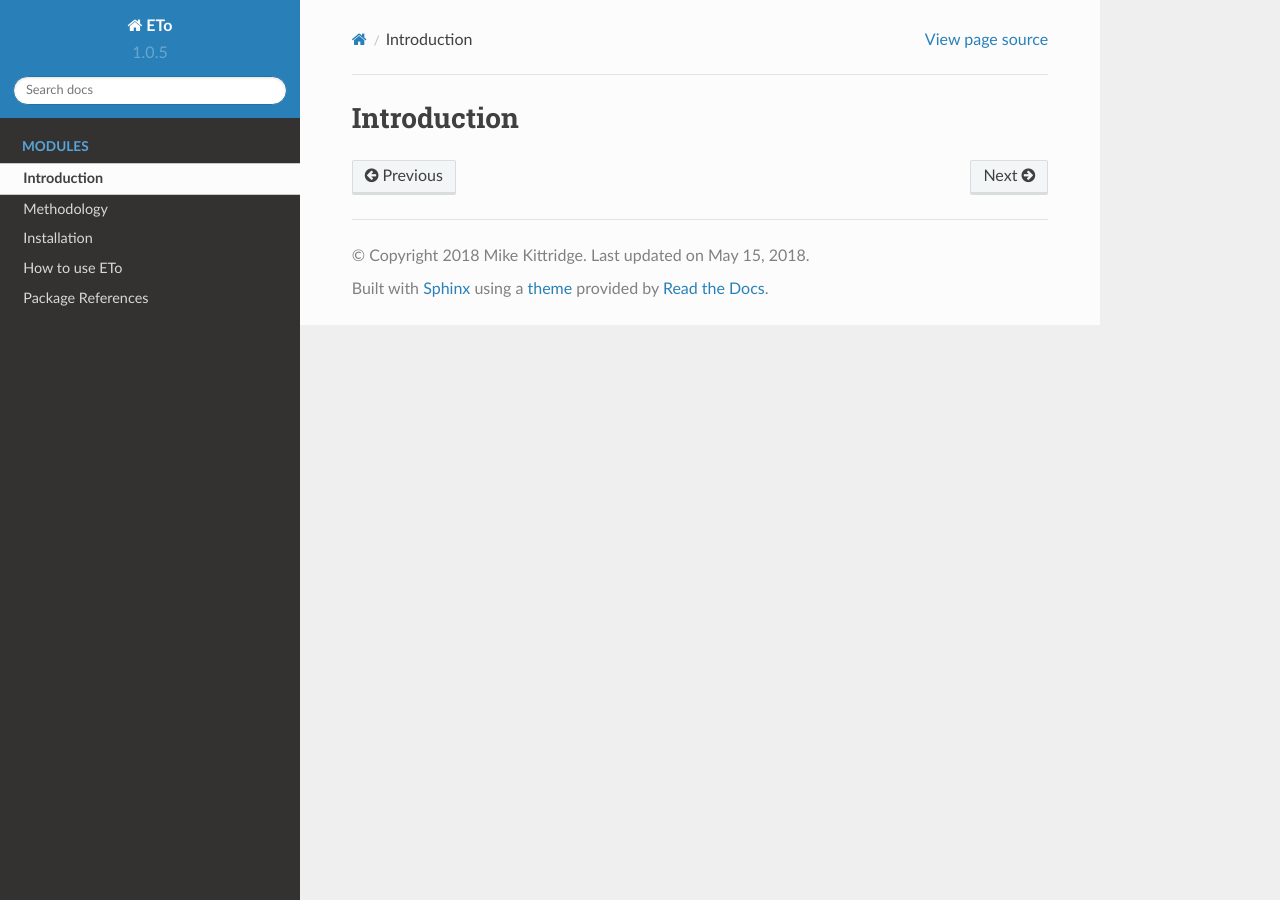
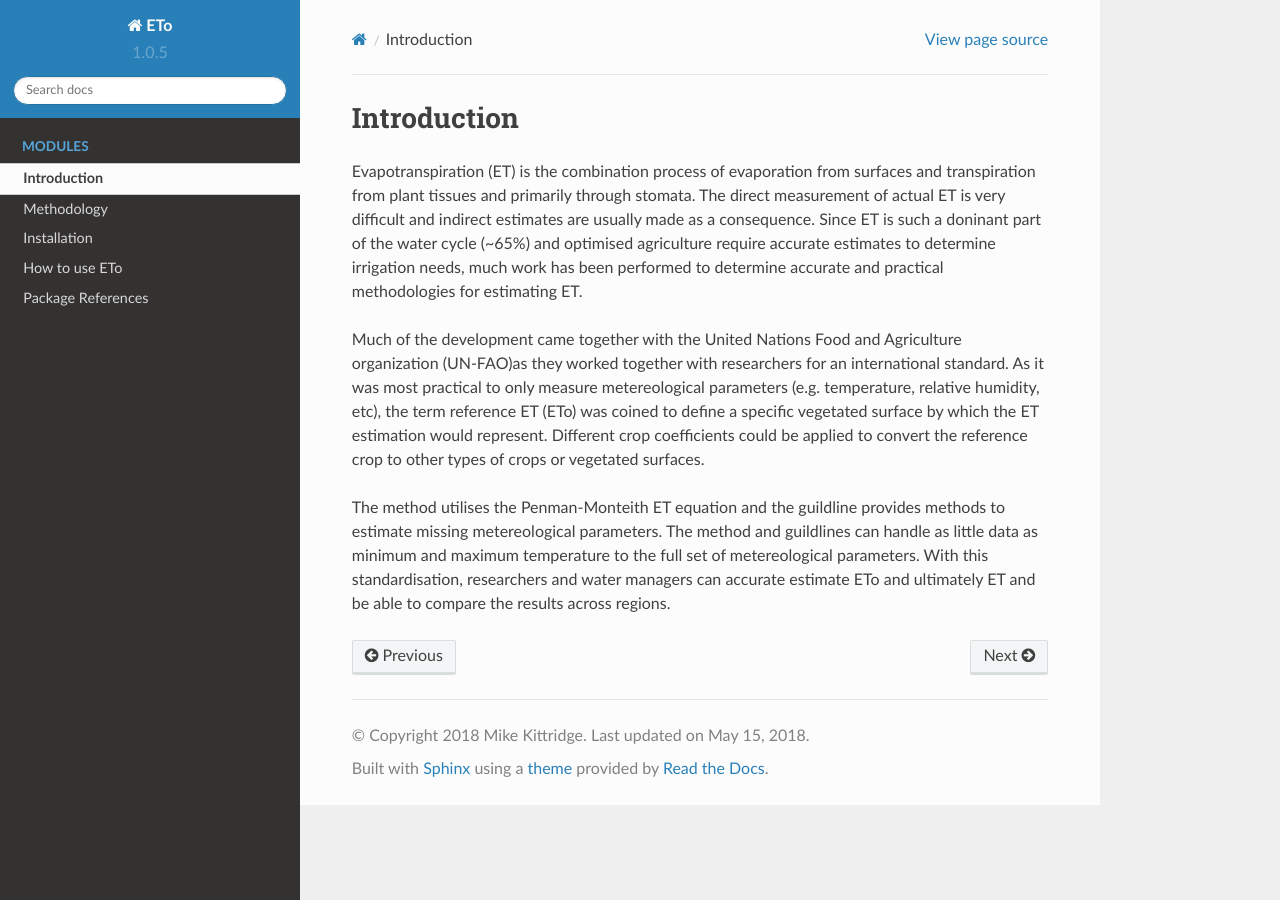
Before and after one commit to Evapotranspiration/ETo, a Sphinx documentation site: the page built from sphinx/source/intro.rst, in a window 1280 px wide. Built offline with Sphinx 7.4.7 and the Read the Docs theme 2.0.0, drawn with Linux system fonts in a browser that asks for light colours; pages that are not in the unit, such as notebooks, are missing from menus.

Commit message:
intro update

```diff
--- a/sphinx/source/intro.rst
+++ b/sphinx/source/intro.rst
@@ -1,2 +1,8 @@
 Introduction
 =============
+
+Evapotranspiration (ET) is the combination process of evaporation from surfaces and transpiration from plant tissues and primarily through stomata. The direct measurement of actual ET is very difficult and indirect estimates are usually made as a consequence. Since ET is such a doninant part of the water cycle (~65%) and optimised agriculture require accurate estimates to determine irrigation needs, much work has been performed to determine accurate and practical methodologies for estimating ET.
+
+Much of the development came together with the United Nations Food and Agriculture organization (UN-FAO)as they worked together with researchers for an international standard. As it was most practical to only measure metereological parameters (e.g. temperature, relative humidity, etc), the term reference ET (ETo) was coined to define a specific vegetated surface by which the ET estimation would represent. Different crop coefficients could be applied to convert the reference crop to other types of crops or vegetated surfaces.
+
+The method utilises the Penman-Monteith ET equation and the guildline provides methods to estimate missing metereological parameters. The method and guildlines can handle as little data as minimum and maximum temperature to the full set of metereological parameters. With this standardisation, researchers and water managers can accurate estimate ETo and ultimately ET and be able to compare the results across regions.
```
